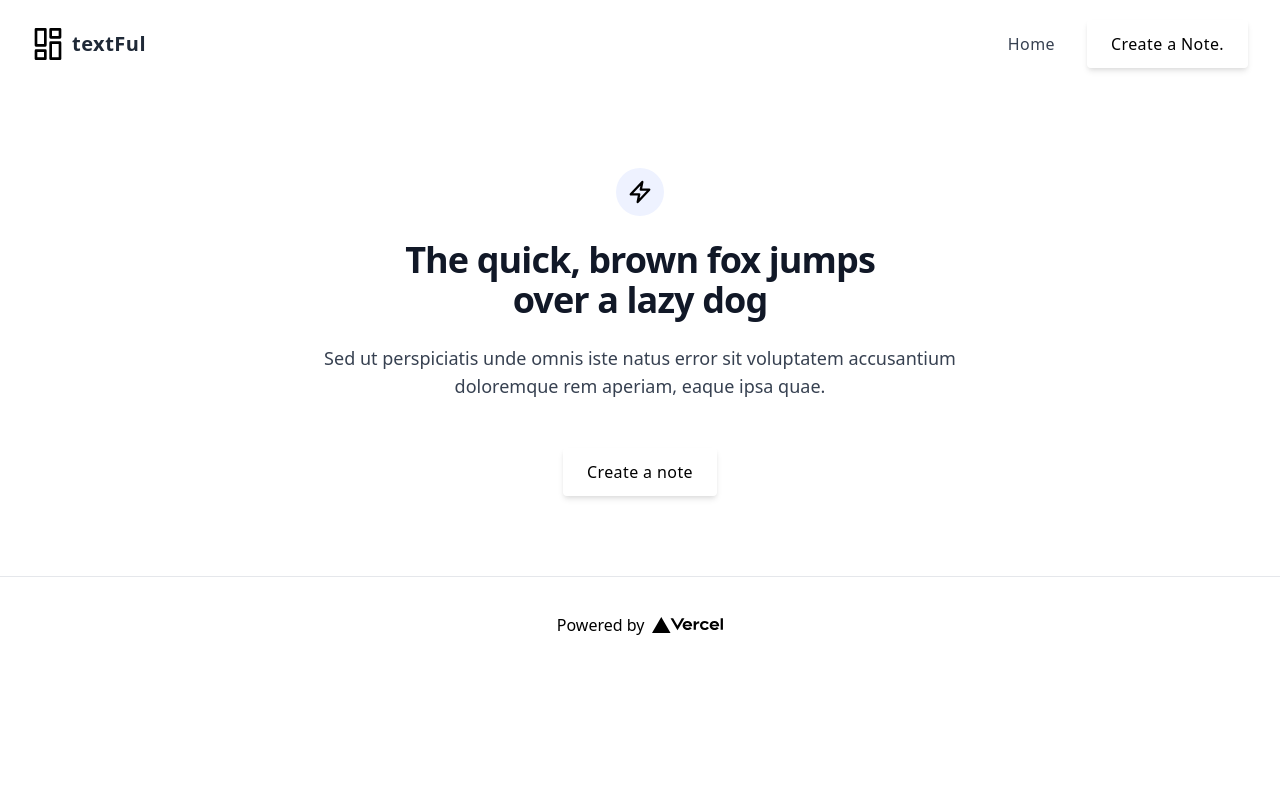
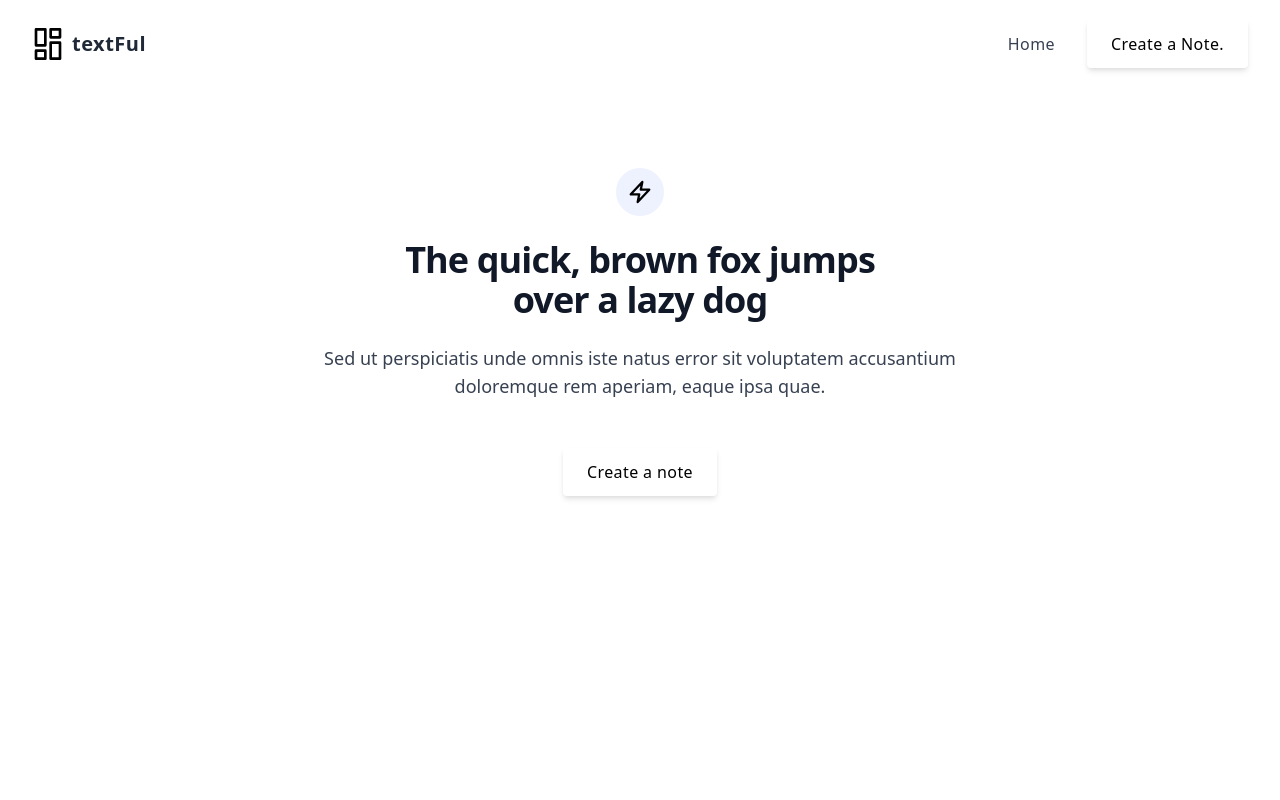
Before and after one commit to nova-gh/textful, a Next.js app: page / in a window 1280 px wide. Shown: the top 800 px of the page. Built offline with nearby package versions, Linux system fonts and the light colour scheme.

Commit message:
Update index.js

```diff
--- a/pages/index.js
+++ b/pages/index.js
@@ -3,9 +3,13 @@
 import Hero from "../components/UI/Hero";
 export default function Home() {
   return (
-    <div className="">
+    <div className="min-h-screen">
       <Head>
         <title>textFul</title>
+        <meta
+          name="description"
+          content="Create notes and access them via URL"
+        />
         <link rel="icon" href="/favicon.ico" />
       </Head>
       <Hero />
```
